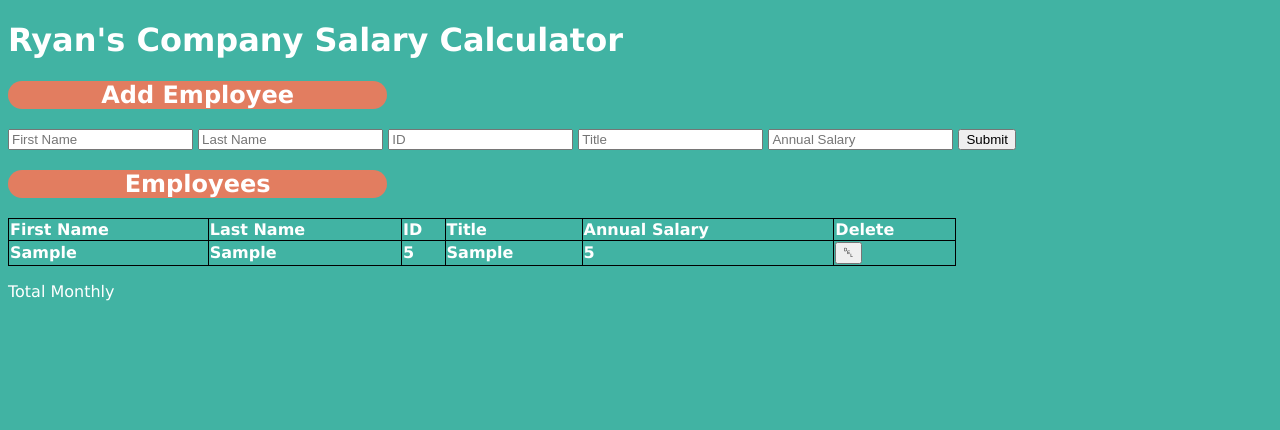
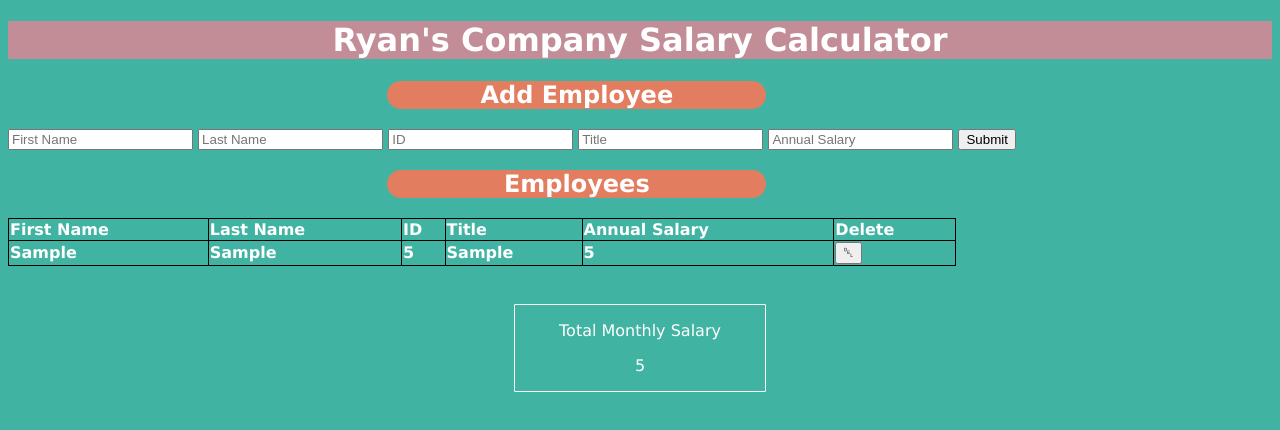
Before and after one commit to RyanKjesboJohnson/weekend-salary-calculator, a website: page index.html in a window 1280 px wide. Both pictures are taken after typing "Sample", "Sample", "5", "Sample", "5" into the empty fields and a click on the button "Submit". Drawn offline with Linux system fonts and the light colour scheme.

Commit message:
additional formatting, salary addition working

```diff
--- a/index.html
+++ b/index.html
@@ -58,7 +58,7 @@
 
     <section>
     <h2 class="breaksInHeading">Employees</h2>
-      <table>
+      <table class="employee-records">
         <thead>
           <tr>
             <th>First Name</th>
@@ -74,8 +74,14 @@
       </table>
     </section>
   </main>
-  <footer>
-    <p>Total Monthly</p>
-  </footer>
+
+<footer>
+<br>
+<br>
+  <div class="total-salary-section">
+  <p>Total Monthly Salary</p>
+  <p><span id="total-annual-salary">0</span></p>
+</div>
+</footer>
 </body>
 </html>
--- a/script.js
+++ b/script.js
@@ -4,15 +4,23 @@ function onReady() {
   console.log('Javascript is working!');
 }
 
+let totalSalary = 0;
+
 function handleSubmit(event){
     event.preventDefault();
     console.log("This worked");
+    //pull in each value from form,
+    //and set variables.
     let firstName = document.getElementById('first-Name').value;
     let lastName = document.getElementById('last-Name').value;
     let identification = document.getElementById('identification-input').value;
     let title = document.getElementById('title-input').value;
     let annualSalary = document.getElementById('annualSalary-input').value;
-    console.log("console log of the five data entry fields", firstName, lastName, identification, title, annualSalary); //test accessing the inputs of the five input fields
+
+    //test accessing the inputs of the five input fields
+    console.log("console log of the five data entry fields", firstName, lastName, identification, title, annualSalary);
+
+    //input of table item for employee record
     tableBody.innerHTML +=
     `<tr>
     <th>${firstName}</th>
@@ -22,6 +30,13 @@ function handleSubmit(event){
     <th>${annualSalary}</th>
     <th><button onclick="deleteRecord(event)">␡</button></th>
   </tr>`
+
+let totalAnnualSalary = document.getElementById('total-annual-salary').textContent;
+totalSalary = Number(totalAnnualSalary) + Number(annualSalary);
+console.log(totalSalary);
+document.getElementById('total-annual-salary').textContent = totalSalary;
+
+
   document.getElementById('first-Name').value = '';
   document.getElementById('last-Name').value = '';
   document.getElementById('identification-input').value = '';
--- a/style.css
+++ b/style.css
@@ -1,5 +1,8 @@
 /* Page Wide Formatting */
-
+h1{
+    background-color: #c38d98;
+    text-align: center;
+}
 body {
     background-color: #41B3A3;
     font-family:Verdana, Geneva, Tahoma, sans-serif;
@@ -11,6 +14,8 @@ h2 {
     width: 30%;
     text-align: center;
     border-radius: 25px;
+    margin-left: 30%;
+    margin-right: 30%;
 }
 
 /* Table Formatting  */
@@ -22,3 +27,15 @@ table, th, td {
     border: 1px solid black;
     border-collapse: collapse;
 }
+
+/* Footer Formatting */
+.total-salary-section{
+    border: white;
+    border-width: 1px;
+    border-radius: 1px;
+    border-style: solid;
+    text-align: center;
+    margin-left: 40%;
+    margin-right: 40%;
+    ;
+}
```
